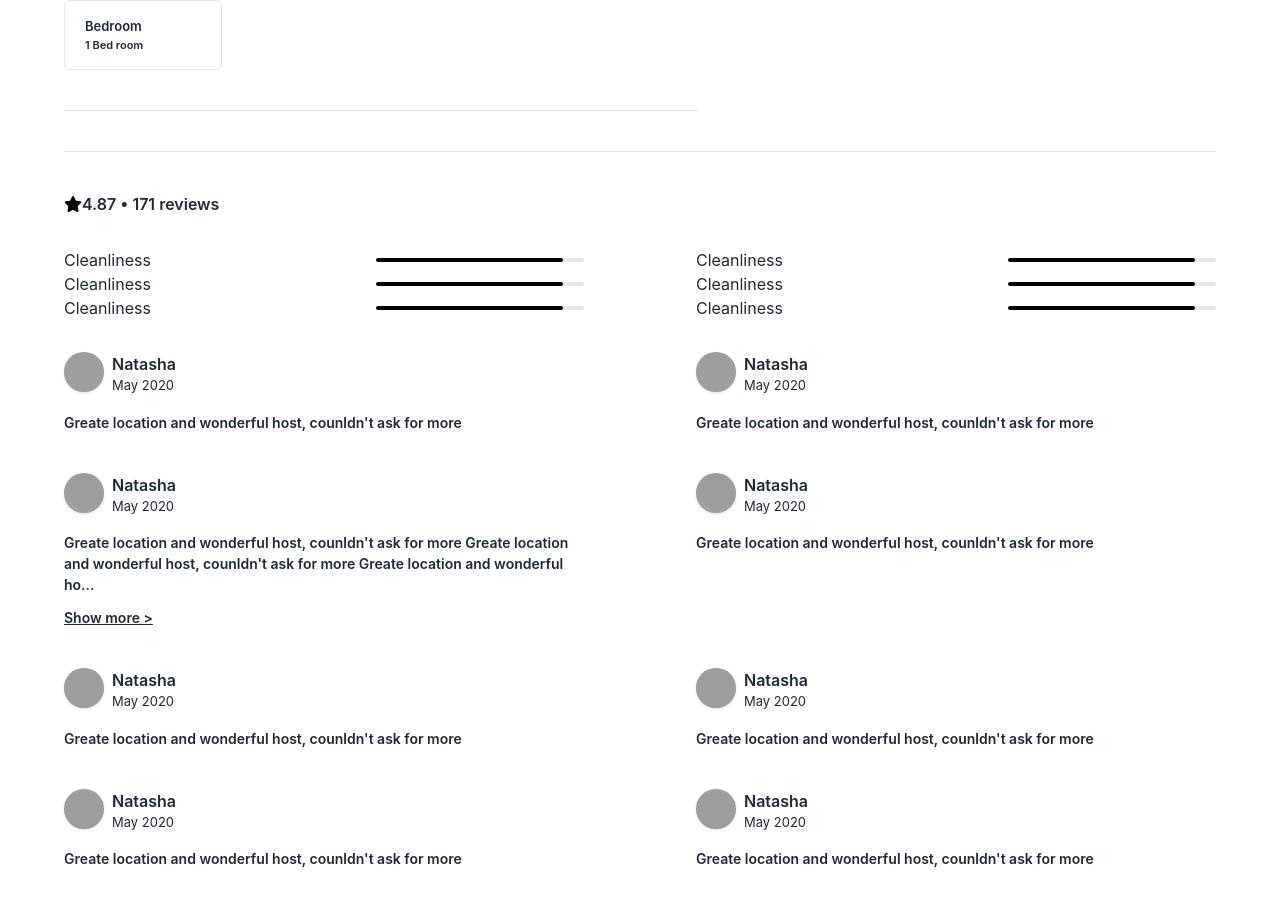
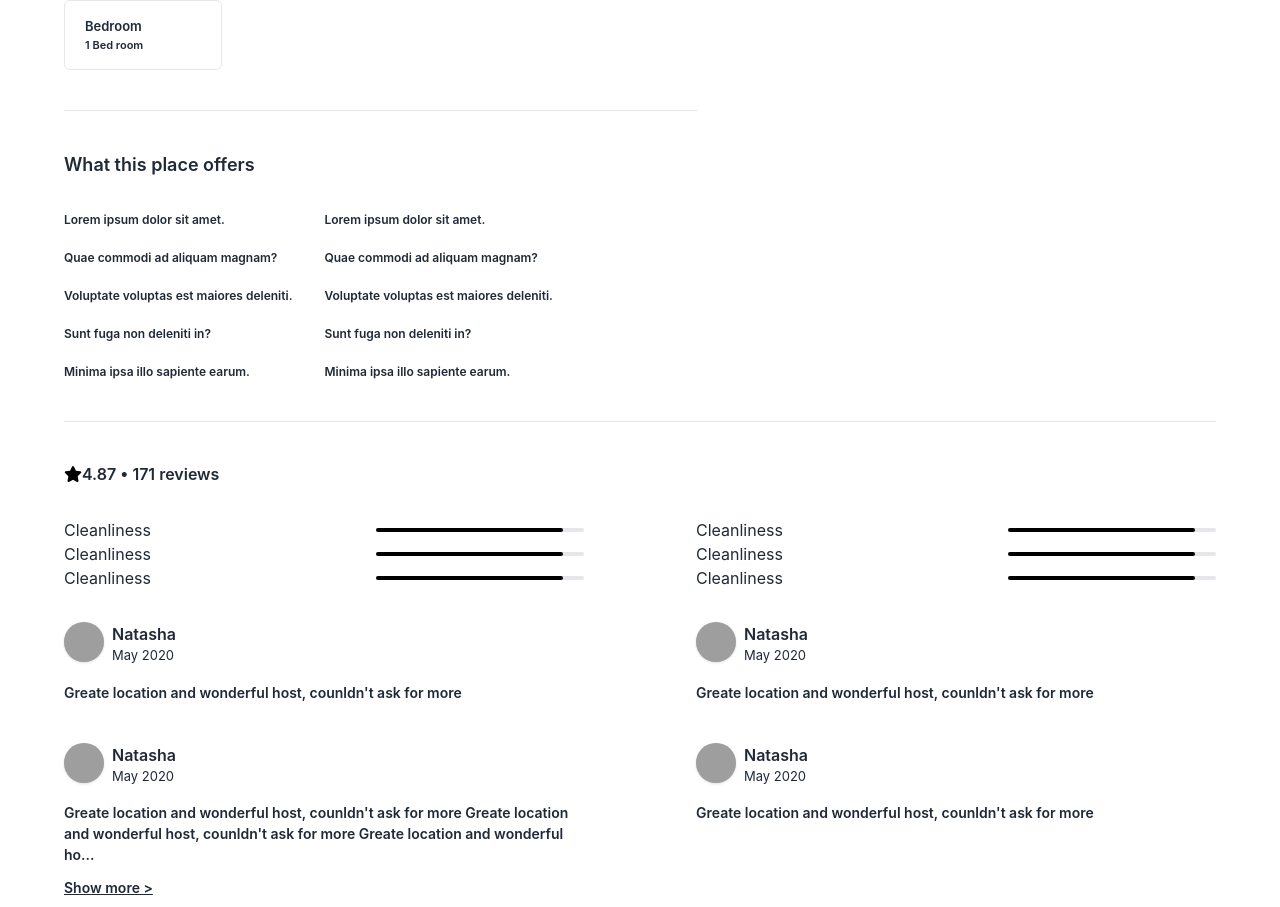
Before and after one commit to amiribnjaman/airbnb-home-clone, a React (Create React App) app: page / in a window 1280 px wide. Shown: the part 2246-3153 px from the top of the page. Built offline with nearby package versions, Linux system fonts and the light colour scheme; grey boxes are pictures that could not be loaded.

Commit message:
what offer section just layout stands

```diff
--- a/src/Components/MainSectionLeft.jsx
+++ b/src/Components/MainSectionLeft.jsx
@@ -3,6 +3,7 @@ import RentalServiceCard from './RentalServiceCard'
 import MeetHost from './MeetHost'
 import AboutPlace from './AboutPlace'
 import Sleep from './Sleep'
+import PlaceOffer from './PlaceOffer'
 
 export default function MainSectionLeft() {
     return (
@@ -61,9 +62,12 @@ export default function MainSectionLeft() {
             <AboutPlace />
 
             {/* Sleep component */}
-            <hr className='mb-10'/>
+            <hr className='mb-10' />
             <Sleep />
-            <hr className='mt-10' />
+            <hr className='my-10' />
+
+            {/* Place offers component */}
+            <PlaceOffer />
         </section>
     )
 }
--- a/src/Components/PlaceOffer.jsx
+++ b/src/Components/PlaceOffer.jsx
@@ -0,0 +1,25 @@
+import React from 'react'
+
+export default function PlaceOffer() {
+    return (
+        <div>
+            <h3 className='text-lg font-semibold mb-8 mt-2'>What this place offers</h3>
+            <div className='mt-4 flex gap-8'>
+                <ul className='font-semibold text-[12px] flex flex-col gap-y-5'>
+                    <li>Lorem ipsum dolor sit amet.</li>
+                    <li>Quae commodi ad aliquam magnam?</li>
+                    <li>Voluptate voluptas est maiores deleniti.</li>
+                    <li>Sunt fuga non deleniti in?</li>
+                    <li>Minima ipsa illo sapiente earum.</li>
+                </ul>
+                <ul className='font-semibold text-[12px] flex flex-col gap-y-5'>
+                    <li>Lorem ipsum dolor sit amet.</li>
+                    <li>Quae commodi ad aliquam magnam?</li>
+                    <li>Voluptate voluptas est maiores deleniti.</li>
+                    <li>Sunt fuga non deleniti in?</li>
+                    <li>Minima ipsa illo sapiente earum.</li>
+                </ul>
+            </div>
+        </div>
+    )
+}
--- a/src/Components/Sleep.jsx
+++ b/src/Components/Sleep.jsx
@@ -8,7 +8,6 @@ export default function Sleep() {
             {/* Sleep card */}
             <div className='mt-2'>
                 <div className='border border-1 rounded-md px-5 py-4 w-1/4'>
-
                     <h6 className='font-semibold text-[13px]'>Bedroom</h6>
                     <p className='text-[11px] font-semibold'>1 Bed room</p>
                 </div>
```
